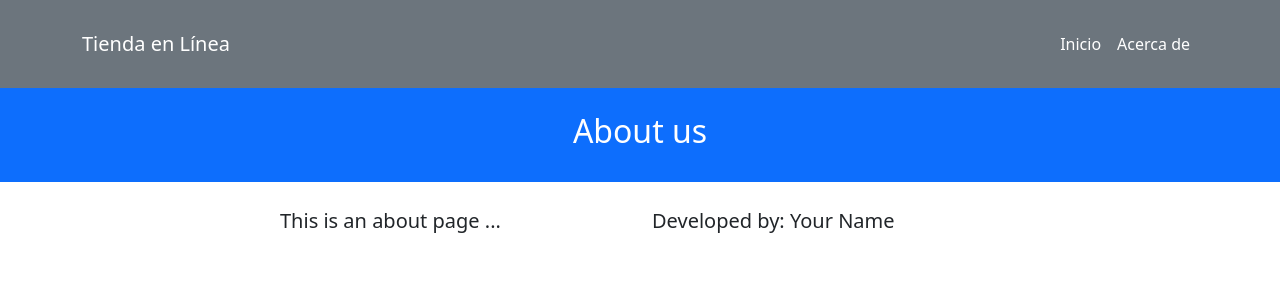
After one commit to emolinam31/Tutorial1ArquitecturaSoftware, a Django app: page /about/ in a window 1280 px wide. The commit adds this page. Shown: the top 300 px of the page. Run offline with Django 5.2, Linux system fonts and the light colour scheme.

Commit message:
Avances hasta la actividad 1 (sin realizar)

```diff
--- a/HelloWorld_Project/settings.py
+++ b/HelloWorld_Project/settings.py
@@ -37,8 +37,7 @@ INSTALLED_APPS = [
     'django.contrib.sessions',
     'django.contrib.messages',
     'django.contrib.staticfiles',
-    "pages", #New App
-
+    'pages.apps.PagesConfig',  # Cambiar a esta forma más específica
 ]
 
 MIDDLEWARE = [
--- a/HelloWorld_Project/urls.py
+++ b/HelloWorld_Project/urls.py
@@ -1,9 +1,7 @@
 from django.contrib import admin
 from django.urls import path, include
 
-
-
-
 urlpatterns = [
-    path('', include('pages.urls')),
+    path('admin/', admin.site.urls),  # URLs del admin de Django
+    path('', include('pages.urls')),   # Incluye todas las URLs de la app 'pages'
 ]
--- /dev/null
+++ b/pages/templates/pages/about.html
@@ -0,0 +1,15 @@
+{% extends 'pages/base.html' %}
+{% block title %} {{ title }} {% endblock %}
+{% block header_title %} {{ subtitle }} {% endblock %}
+{% block content %}
+<div class="container">
+    <div class="row">
+        <div class="col-lg-4 ms-auto">
+            <p class="lead">{{ description }}</p>
+        </div>
+        <div class="col-lg-4 me-auto">
+            <p class="lead">{{ author }}</p>
+        </div>
+    </div>
+</div>
+{% endblock %}
--- a/pages/templates/pages/base.html
+++ b/pages/templates/pages/base.html
@@ -7,28 +7,28 @@
     <meta name="viewport" content="width=device-width, initial-scale=1" />
     <link href="https://cdn.jsdelivr.net/npm/bootstrap@5.3.0-alpha1/dist/css/bootstrap.min.css" rel="stylesheet" crossorigin="anonymous" />
     <link href="{% static 'pages/app.css' %}" rel="stylesheet" />
-    <title>{% block title %}Online Store{% endblock %}</title>
+    <title>{% block title %}Tienda en Línea{% endblock %}</title> <!-- Traducción de "Online Store" -->
 </head>
 <body>
     <!-- header -->
     <nav class="navbar navbar-expand-lg navbar-dark bg-secondary py-4">
         <div class="container">
-            <a class="navbar-brand" href="#">Online Store</a>
+            <a class="navbar-brand" href="{% url 'home' %}">Tienda en Línea</a> <!-- Traducción de "Online Store" -->
             <button class="navbar-toggler" type="button" data-bs-toggle="collapse" data-bs-target="#navbarNavAltMarkup"
                 aria-controls="navbarNavAltMarkup" aria-expanded="false" aria-label="Toggle navigation">
                 <span class="navbar-toggler-icon"></span>
             </button>
             <div class="collapse navbar-collapse" id="navbarNavAltMarkup">
                 <div class="navbar-nav ms-auto">
-                    <a class="nav-link active" href="#">Home</a>
-                    <a class="nav-link active" href="#">About</a>
+                    <a class="nav-link active" href="{% url 'home' %}">Inicio</a> <!-- Traducción de "Home" -->
+                    <a class="nav-link active" href="{% url 'about' %}">Acerca de</a> <!-- Traducción de "About" -->
                 </div>
             </div>
         </div>
     </nav>
     <header class="masthead bg-primary text-white text-center py-4">
         <div class="container d-flex align-items-center flex-column">
-            <h2>{% block header_title %}A Django EAFIT App{% endblock %}</h2>
+            <h2>{% block header_title %}Una aplicación Django de EAFIT{% endblock %}</h2> <!-- Traducción de "A Django EAFIT App" -->
         </div>
     </header>
     <!-- header -->
--- a/pages/urls.py
+++ b/pages/urls.py
@@ -1,6 +1,7 @@
 from django.urls import path
-from .views import homePageView
+from .views import HomePageView, AboutPageView
 
 urlpatterns = [
-    path("", homePageView.as_view(), name="home"),  # Usar as_view()
+    path('', HomePageView.as_view(), name='home'),
+    path('about/', AboutPageView.as_view(), name='about')
 ]
--- a/pages/views.py
+++ b/pages/views.py
@@ -1,10 +1,20 @@
 from django.shortcuts import render
-#from django.http import HttpResponse
 from django.views.generic import TemplateView
+from django.http import HttpResponse
 
 # Create your views here.
-#def HomePageView(request):
-    #return HttpResponse("Hello World Esteban Molina")
+class HomePageView(TemplateView):
+    template_name = "pages/home.html"
 
-class homePageView(TemplateView):
-    template_name = "home.html"
+class AboutPageView(TemplateView):
+    template_name = 'pages/about.html'
+
+    def get_context_data(self, **kwargs):
+        context = super().get_context_data(**kwargs)
+        context.update({
+            "title": "About us - Online Store",
+            "subtitle": "About us",
+            "description": "This is an about page ...",
+            "author": "Developed by: Your Name",
+        })
+        return context
```
Also changed, not shown: pages/templates/pages/home.html (+3 -4 lines).
